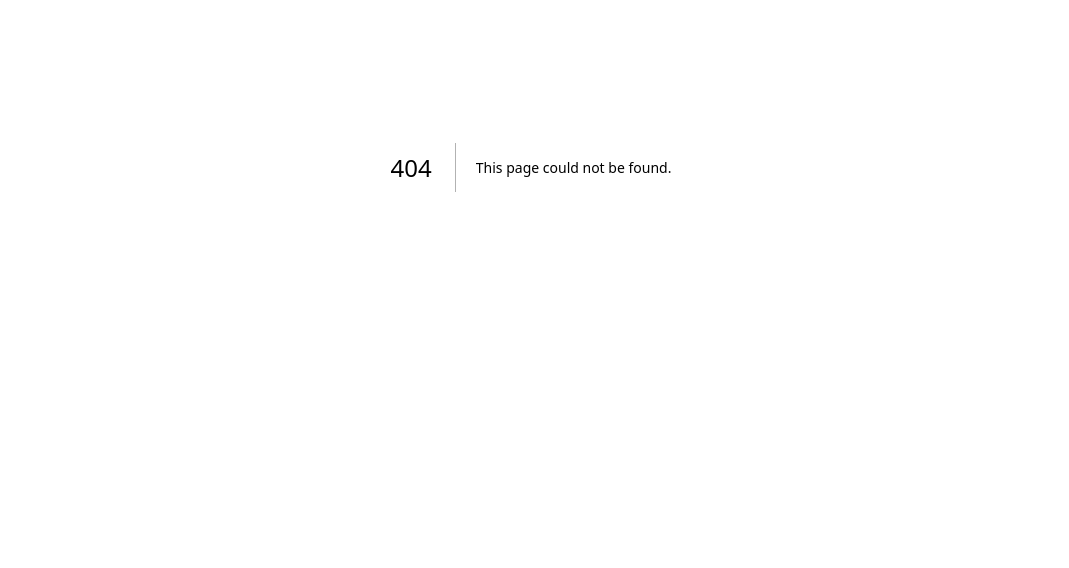
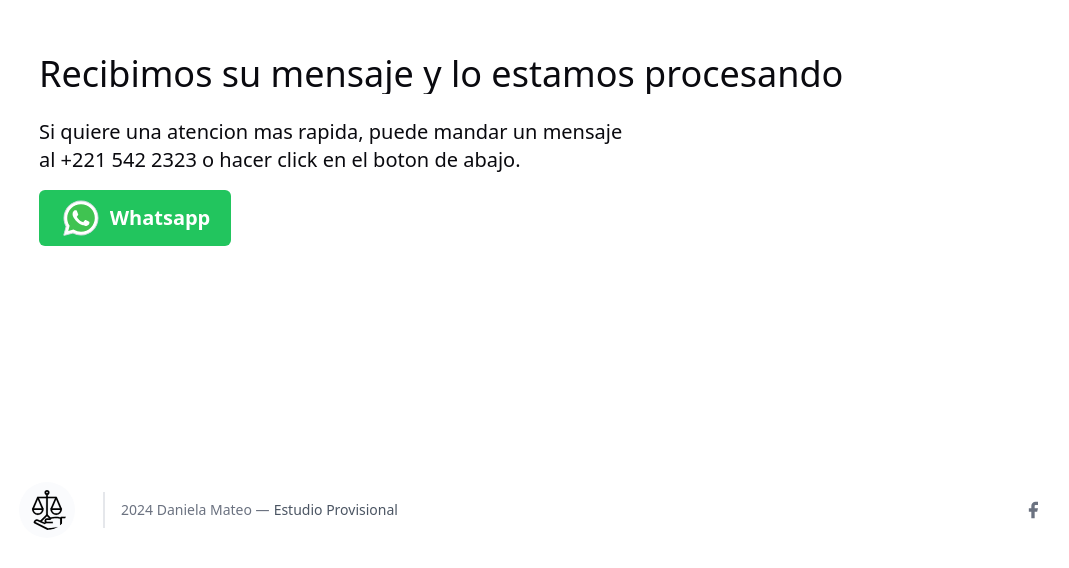
Before and after one commit to Juliansv/lawyer-website-v1, a Next.js app: page /success in a window 1280 px wide. Before the commit this address had no page. Shown: the part 230-798 px from the top of the page, without its empty margins (109-1178 px from the left). Built offline with nearby package versions, Linux system fonts and the light colour scheme.

Commit message:
Create success page after mail is sent

```diff
--- a/app/components/Form/ContactForm.tsx
+++ b/app/components/Form/ContactForm.tsx
@@ -5,6 +5,8 @@ import { SubmitHandler, useForm } from "react-hook-form";
 import { z } from "zod";
 import { schema } from "./FormSchema";
 import { sendEmail } from "@/app/actions";
+import { redirect } from "next/dist/server/api-utils";
+import { useRouter } from 'next/navigation'
 
 type FormFields = z.infer<typeof schema>;
 
@@ -13,17 +15,23 @@ const ContactForm = () => {
 		register,
 		handleSubmit,
 		setError,
-		formState: { errors, isSubmitting },
+		formState: { errors, isSubmitting, isDirty, isValid, isSubmitted },
 	} = useForm<FormFields>({ resolver: zodResolver(schema) });
+
+    const router = useRouter()
 
 	const onSubmit: SubmitHandler<FormFields> = async (data: FormFields) => {
 		try {
 			const response = await sendEmail(data);
-			console.log(response);
 		} catch (error) {
 			setError("root", { message: "Error en root" });
 		}
 	};
+
+    if (isSubmitted) {
+        router.push('/success')
+    }
+
 	return (
 		<div className="w-full max-w-xl xl:w-5/12">
 			<div className="bg-alabaster-bg rounded shadow-2xl p-7 sm:p-10">
@@ -115,7 +123,7 @@ const ContactForm = () => {
 						<button
 							type="submit"
 							disabled={isSubmitting}
-							className="text-porcelain-txt bg-boctonic-acc border-0 py-2 px-6 focus:outline-none hover:bg-persian-blue-prim rounded text-lg"
+							className={`${!isDirty || !isValid ? "opacity-70" : ""} text-porcelain-txt bg-boctonic-acc border-0 py-2 px-6 focus:outline-none hover:bg-persian-blue-prim rounded text-lg`}
 						>
 							{isSubmitting ? "Enviando..." : "Enviar"}
 						</button>
--- a/app/layout.tsx
+++ b/app/layout.tsx
@@ -2,6 +2,8 @@ import type { Metadata } from "next";
 import localFont from "next/font/local";
 import "./globals.css";
 import { ThemeProvider } from "./providers";
+import Header from "./components/Header";
+import Footer from "./components/Footer";
 
 const geistSans = localFont({
 	src: "./fonts/GeistVF.woff",
@@ -27,15 +29,16 @@ export default function RootLayout({
 	return (
 		<html lang="en" className="scroll-smooth" suppressHydrationWarning>
 			<body
-        className={`${geistSans.variable} ${geistMono.variable} antialiased`}
+				className={`${geistSans.variable} ${geistMono.variable} antialiased min-h-svh flex flex-col`}
 			>
 				<ThemeProvider
 					attribute="class"
 					defaultTheme="system"
 					enableSystem
-            disableTransitionOnChange
 				>
+					<Header />
 					{children}
+					<Footer />
 				</ThemeProvider>
 			</body>
 		</html>
--- a/app/page.tsx
+++ b/app/page.tsx
@@ -1,17 +1,11 @@
-import Header from "./components/Header";
 import HeroSection from "./components/Hero-section";
 import Service from "./components/Service";
 import News from "./components/News";
 import Bullets from "./components/Bullets";
 import Contact from "./components/Contact";
-import Footer from "./components/Footer";
-import Preloader from "./components/Preloader";
 
 export default function Home() {
 	return (
-		<>
-            <Preloader />
-            <Header />
 		<main>
 			<HeroSection />
 			<Service />
@@ -19,7 +13,5 @@ export default function Home() {
 			<Bullets />
 			<Contact />
 		</main>
-			<Footer />
-		</>
 	);
 }
--- /dev/null
+++ b/app/success/page.tsx
@@ -0,0 +1,32 @@
+import Link from "next/link";
+import React from "react";
+import WhatsappButton from "../components/Whatsapp-button";
+
+const SuccessPage = () => {
+	return (
+		<section className="text-gray-600 body-font grow md:flex">
+			<div className="container px-5 py-24 mx-auto flex flex-wrap md:w-4/5 md:flex md:flex-col md:m-auto md:gap-4">
+				<h2 className="sm:text-3xl text-2xl md:text-4xl text-woodsmoke-txt dark:text-porcelain-txt font-medium title-font mb-2">
+					Recibimos su mensaje y lo estamos procesando
+				</h2>
+				<div className="md:w-3/5">
+					<p className="leading-relaxed text-base text-woodsmoke-txt dark:text-porcelain-txt md:text-xl">
+						Si quiere una atencion mas rapida, puede mandar un
+						mensaje al +221 542 2323 o hacer click en el boton de
+						abajo.
+					</p>
+					<div className="flex md:mt-4 mt-6">
+						<Link
+							href="https://wa.me/+540221155422323"
+							className="w-fit block"
+						>
+							<WhatsappButton />
+						</Link>
+					</div>
+				</div>
+			</div>
+		</section>
+	);
+};
+
+export default SuccessPage;
```
Lines whose indentation alone changed are shown as unchanged.
